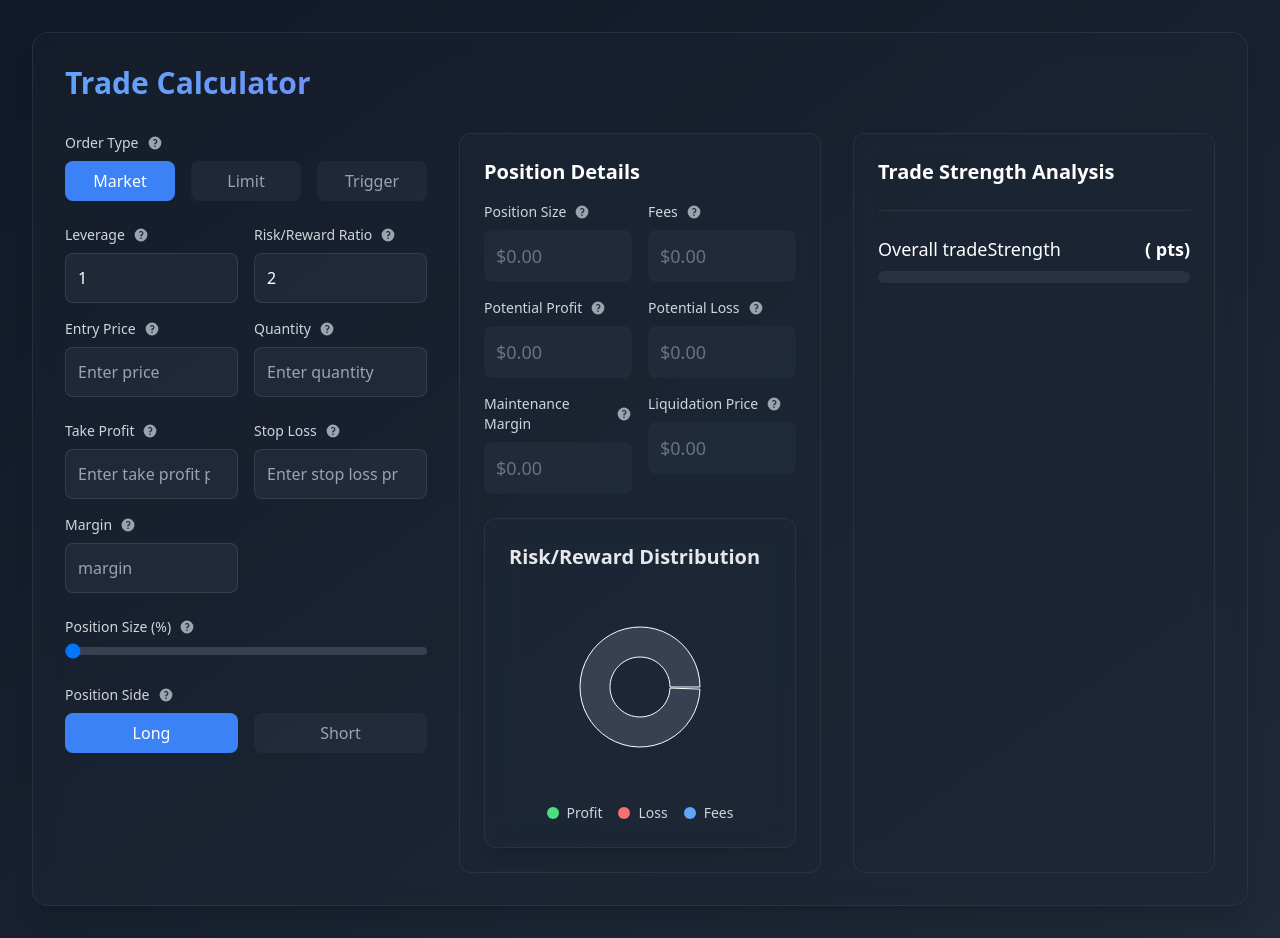
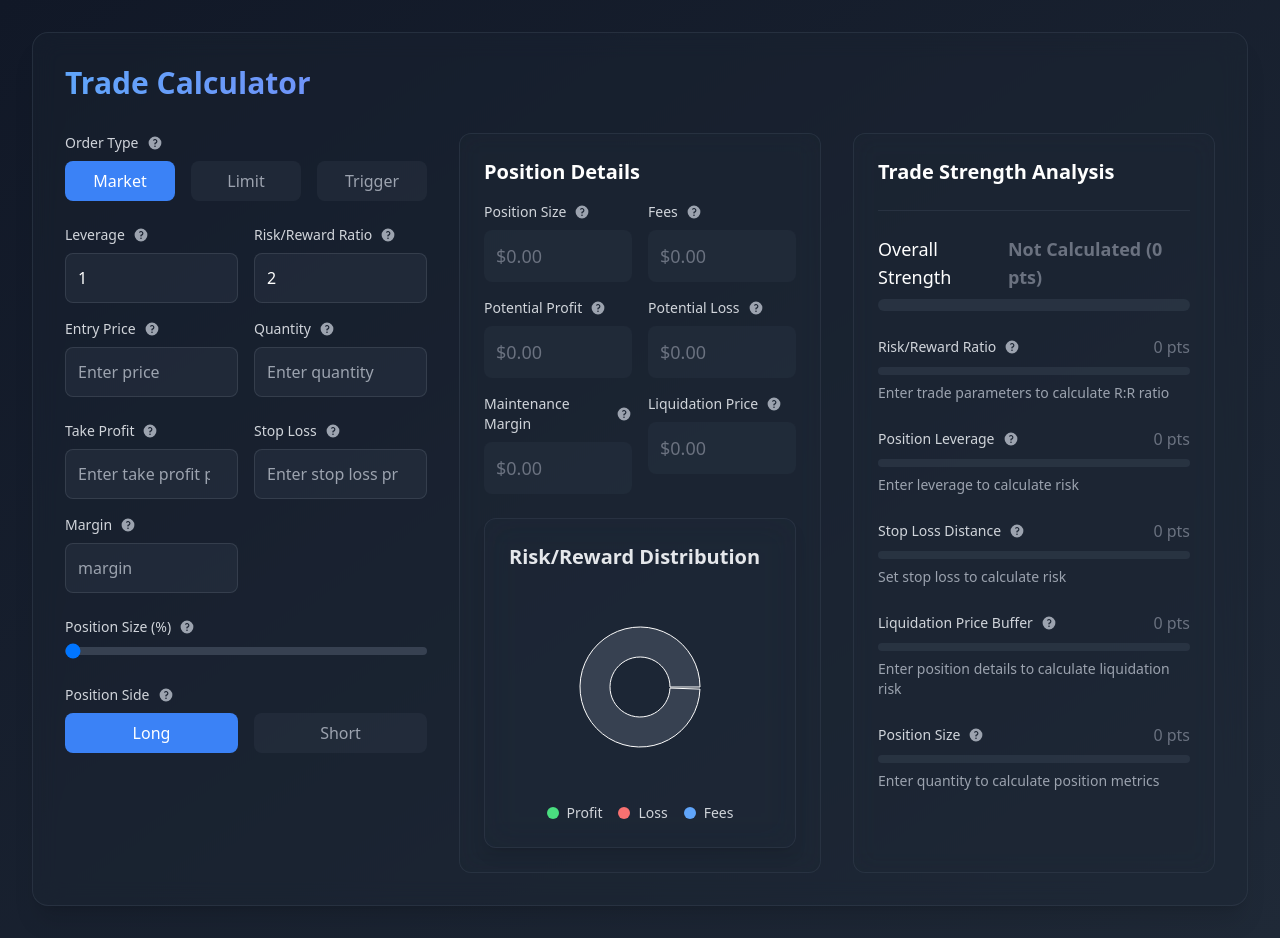
Before and after one commit to alexUXUI/trade, a React app: page / in a window 1280 px wide. Built offline with nearby package versions, Linux system fonts and the light colour scheme; the HTML template or start-up script is replaced by a standard one.

Commit message:
wip: mostly working

```diff
--- a/src/components/shared/PositionDetails.tsx
+++ b/src/components/shared/PositionDetails.tsx
@@ -28,7 +28,7 @@ export const PositionDetails = () => {
       <div className="bg-gray-800/30 backdrop-blur-md rounded-xl p-6 border border-gray-700/50">
         <div className="flex justify-between items-center mb-4">
           <h3 className="text-xl font-semibold">Position Details</h3>
-          <Strength tradeStrength={tradeStrength} />
+          {/* <Strength tradeStrength={tradeStrength} /> */}
         </div>
         <div className="space-y-4">
           {/* {!simulation && (
--- a/src/components/shared/TradeStrengthAnalysis.tsx
+++ b/src/components/shared/TradeStrengthAnalysis.tsx
@@ -5,41 +5,78 @@ import { TooltipWrapper } from './TooltipWrapper';
 export const TradeStrengthAnalysis = () => {
     const {
         simulation,
-        inputs: { maintenanceMargin, liquidationPrice, marginPercent, leverage, price, sl },
+        inputs: { maintenanceMargin, liquidationPrice, marginPercent, leverage, price, sl, tp },
         riskRewardRatio
     } = useTrade();
+
     const tradeStrength = simulation ? calculateTradeStrength(
         price,
-        riskRewardRatio,
+        Math.abs((tp - price) / (price - sl)), // Calculate actual R:R from price distances
         leverage,
         liquidationPrice || 0,
         marginPercent,
         sl,
         simulation['Market Fee'] || simulation['Limit Fee'] || 0,
         Math.abs(simulation['Profit at TP'])
-    ) : null;
+    ) : {
+        label: 'Not Calculated',
+        score: 0,
+        color: 'text-gray-500',
+        details: [
+            { factor: 'Risk/Reward Ratio', score: 0, reason: 'Enter trade parameters to calculate R:R ratio' },
+            { factor: 'Position Leverage', score: 0, reason: 'Enter leverage to calculate risk' },
+            { factor: 'Stop Loss Distance', score: 0, reason: 'Set stop loss to calculate risk' },
+            { factor: 'Liquidation Price Buffer', score: 0, reason: 'Enter position details to calculate liquidation risk' },
+            { factor: 'Position Size', score: 0, reason: 'Enter quantity to calculate position metrics' }
+        ]
+    };
+
     return (
         <div className="bg-gray-800/30 backdrop-blur-md rounded-xl p-6 border border-gray-700/50">
             <h3 className="text-xl font-semibold mb-4">Trade Strength Analysis</h3>
             <div className="space-y-6">
-                {tradeStrength && tradeStrength.details.map((detail, index) => (
+                <div className="mt-6 pt-6 border-t border-gray-700/50">
+                    <div className="flex justify-between items-center">
+                        <span className="text-lg font-medium">Overall Strength</span>
+                        <span className={`text-lg font-bold ${tradeStrength.color}`}>
+                            {tradeStrength.label} ({tradeStrength.score} pts)
+                        </span>
+                    </div>
+                    <div className="mt-2 h-3 bg-gray-700/50 rounded-full overflow-hidden">
+                        <div
+                            className={`h-full rounded-full ${!simulation ? 'bg-gray-600' :
+                                tradeStrength.score > 15 ? 'bg-purple-500' :
+                                    tradeStrength.score > 10 ? 'bg-green-500' :
+                                        tradeStrength.score > 5 ? 'bg-yellow-500' :
+                                            'bg-red-500'
+                                }`}
+                            style={{
+                                width: `${(tradeStrength.score / 25) * 100}%`,
+                                transition: 'all 0.3s ease'
+                            }}
+                        />
+                    </div>
+                </div>
+                {tradeStrength.details.map((detail, index) => (
                     <div key={index} className="space-y-2">
                         <div className="flex justify-between items-center">
                             <TooltipWrapper label={detail.factor} tooltip={detail.reason}>
-                                <span className="text-sm text-gray-300">{detail.factor}</span>
+
                             </TooltipWrapper>
-                            <span className={`font-medium ${detail.score > 0 ? 'text-green-400' : 'text-red-400'}`}>
-                                {detail.score > 0 ? '+' : ''}{detail.score} pts
+                            <span className={`font-medium ${!simulation ? 'text-gray-500' :
+                                detail.score > 0 ? 'text-green-400' : 'text-red-400'}`}>
+                                {simulation ? (detail.score > 0 ? '+' : '') + detail.score : '0'} pts
                             </span>
                         </div>
                         <div className="h-2 bg-gray-700/50 rounded-full overflow-hidden">
                             <div
-                                className={`h-full rounded-full ${detail.score > 3 ? 'bg-green-500' :
-                                    detail.score > 0 ? 'bg-yellow-500' :
-                                        'bg-red-500'
+                                className={`h-full rounded-full ${!simulation ? 'bg-gray-600' :
+                                    detail.score > 3 ? 'bg-green-500' :
+                                        detail.score > 0 ? 'bg-yellow-500' :
+                                            'bg-red-500'
                                     }`}
                                 style={{
-                                    width: `${Math.abs(detail.score) * 20}%`,
+                                    width: simulation ? `${Math.abs(detail.score) * 20}%` : '0%',
                                     transition: 'all 0.3s ease'
                                 }}
                             />
@@ -47,28 +84,6 @@ export const TradeStrengthAnalysis = () => {
                         <p className="text-sm text-gray-400">{detail.reason}</p>
                     </div>
                 ))}
-
-                <div className="mt-6 pt-6 border-t border-gray-700/50">
-                    <div className="flex justify-between items-center">
-                        <span className="text-lg font-medium">Overall tradeStrength</span>
-                        <span className={`text-lg font-bold ${tradeStrength && tradeStrength.color}`}>
-                            {tradeStrength && tradeStrength.label} ({tradeStrength && tradeStrength.score} pts)
-                        </span>
-                    </div>
-                    <div className="mt-2 h-3 bg-gray-700/50 rounded-full overflow-hidden">
-                        <div
-                            className={`h-full rounded-full ${tradeStrength && tradeStrength.score > 15 ? 'bg-purple-500' :
-                                tradeStrength && tradeStrength.score > 10 ? 'bg-green-500' :
-                                    tradeStrength && tradeStrength.score > 5 ? 'bg-yellow-500' :
-                                        'bg-red-500'
-                                }`}
-                            style={{
-                                width: `${(tradeStrength ? tradeStrength.score / 25 : 0) * 100}%`,
-                                transition: 'all 0.3s ease'
-                            }}
-                        />
-                    </div>
-                </div>
             </div>
         </div>
     );
--- a/src/hooks/useTradeSimulator.ts
+++ b/src/hooks/useTradeSimulator.ts
@@ -2,7 +2,9 @@ import { useEffect, useState } from 'react';
 import {  TradeSimulationResult, TradeSimulator } from '../trade-simulator';
 import { TradeInputs } from '../types/trade';
 
-const initialInputs = {
+
+export const useTradeSimulator = () => {
+  const [inputs, setInputs] = useState<TradeInputs>({
     price: 0,
     quantity: 0,
     leverage: 1,
@@ -11,16 +13,13 @@ const initialInputs = {
     takerFee: 0.06,
     tp: 0,
     sl: 0,
-  orderType: 'market',
+    orderType: 'market' as const,
     positionType: 'isolated',
     marginPercent: 0,
     maintenanceMargin: 0,
     liquidationPrice: 0,
     positionSide: 'long',
-};
-
-export const useTradeSimulator = () => {
-  const [inputs, setInputs] = useState<TradeInputs>(initialInputs);
+  });
   const [simulation, setSimulation] = useState<TradeSimulationResult | null>(null);
   const [riskRewardRatio, setRiskRewardRatio] = useState<number>(2);
 
@@ -69,26 +68,6 @@ export const useTradeSimulator = () => {
     const updates: Partial<TradeInputs> = { [field]: numValue };
     const isLong = inputs.positionSide === 'long';
 
-    if (field === 'price' && numValue > 0) {
-      // Immediately calculate TP and SL when price is entered
-      const riskAmount = numValue * 0.1; // 10% risk
-      updates.tp = isLong ?
-        numValue + (riskAmount * riskRewardRatio) :
-        numValue - (riskAmount * riskRewardRatio);
-      updates.sl = isLong ?
-        numValue - riskAmount :
-        numValue + riskAmount;
-
-      // Calculate other metrics if quantity exists
-      if (inputs.quantity && inputs.leverage > 0) {
-        const positionSize = numValue * inputs.quantity;
-        updates.margin = positionSize / inputs.leverage;
-        updates.maintenanceMargin = positionSize * 0.005;
-        updates.liquidationPrice = isLong ?
-          numValue * (1 - 1 / inputs.leverage) :
-          numValue * (1 + 1 / inputs.leverage);
-      }
-    }
     switch (field) {
       case 'leverage':
         if (numValue > 0 && inputs.price && inputs.quantity) {
@@ -123,14 +102,22 @@ export const useTradeSimulator = () => {
         break;
 
       case 'tp':
+        if (numValue > 0 && inputs.price && inputs.sl) {
+          const riskDistance = Math.abs(inputs.sl - inputs.price);
+          const profitDistance = Math.abs(numValue - inputs.price);
+          if (riskDistance > 0) {
+            const newRatio = isLong ?
+              profitDistance / riskDistance :
+              riskDistance / profitDistance;
+            setRiskRewardRatio(newRatio);
+          }
+        }
+        break;
+
       case 'sl':
-        if (numValue > 0 && inputs.price) {
-          const profitDistance = Math.abs(
-            field === 'tp' ? numValue - inputs.price : inputs.tp - inputs.price
-          );
-          const riskDistance = Math.abs(
-            field === 'sl' ? numValue - inputs.price : inputs.sl - inputs.price
-          );
+        if (numValue > 0 && inputs.price && inputs.tp) {
+          const profitDistance = Math.abs(inputs.tp - inputs.price);
+          const riskDistance = Math.abs(numValue - inputs.price);
           if (riskDistance > 0) {
             const newRatio = isLong ?
               profitDistance / riskDistance :
```
Lines whose indentation alone changed are shown as unchanged.
